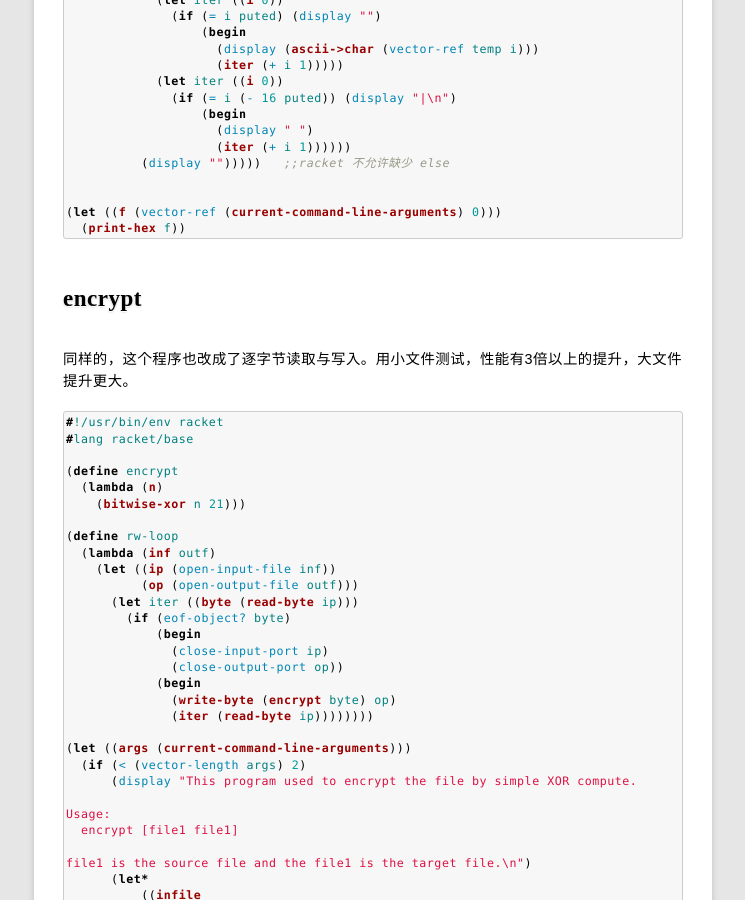
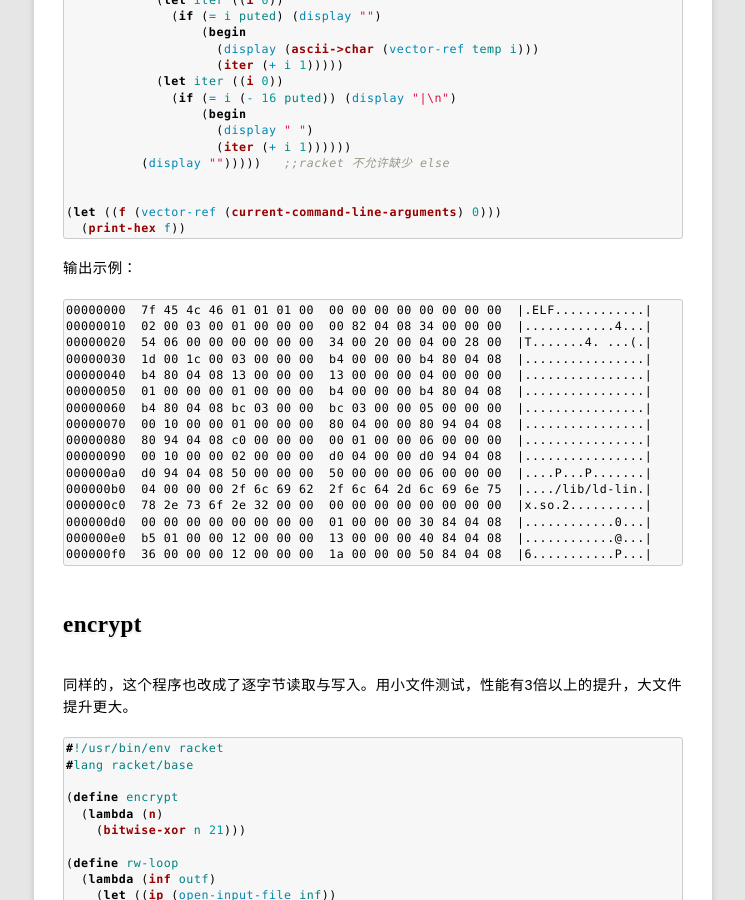
Before and after one commit to rhuichao/uternet.github.io, a Jekyll site: the page built from _posts/2016-06-20-hexdump.md, in a window 1280 px wide and 900 px high, scrolled down 1819 px. Shown: the whole window, without its empty margins (267-1012 px from the left). Built offline with Jekyll 4.4.1, drawn with Linux system fonts in a browser that asks for light colours; some web fonts are replaced; Markdown is read by kramdown in place of the engine named in the settings.

Commit message:
new document posted

````diff
--- a/_posts/2016-06-20-hexdump.md
+++ b/_posts/2016-06-20-hexdump.md
@@ -108,6 +108,27 @@ date: 2014-06-20
   (print-hex f))
 ```
 
+输出示例：
+
+```
+00000000  7f 45 4c 46 01 01 01 00  00 00 00 00 00 00 00 00  |.ELF............|
+00000010  02 00 03 00 01 00 00 00  00 82 04 08 34 00 00 00  |............4...|
+00000020  54 06 00 00 00 00 00 00  34 00 20 00 04 00 28 00  |T.......4. ...(.|
+00000030  1d 00 1c 00 03 00 00 00  b4 00 00 00 b4 80 04 08  |................|
+00000040  b4 80 04 08 13 00 00 00  13 00 00 00 04 00 00 00  |................|
+00000050  01 00 00 00 01 00 00 00  b4 00 00 00 b4 80 04 08  |................|
+00000060  b4 80 04 08 bc 03 00 00  bc 03 00 00 05 00 00 00  |................|
+00000070  00 10 00 00 01 00 00 00  80 04 00 00 80 94 04 08  |................|
+00000080  80 94 04 08 c0 00 00 00  00 01 00 00 06 00 00 00  |................|
+00000090  00 10 00 00 02 00 00 00  d0 04 00 00 d0 94 04 08  |................|
+000000a0  d0 94 04 08 50 00 00 00  50 00 00 00 06 00 00 00  |....P...P.......|
+000000b0  04 00 00 00 2f 6c 69 62  2f 6c 64 2d 6c 69 6e 75  |..../lib/ld-lin.|
+000000c0  78 2e 73 6f 2e 32 00 00  00 00 00 00 00 00 00 00  |x.so.2..........|
+000000d0  00 00 00 00 00 00 00 00  01 00 00 00 30 84 04 08  |............0...|
+000000e0  b5 01 00 00 12 00 00 00  13 00 00 00 40 84 04 08  |............@...|
+000000f0  36 00 00 00 12 00 00 00  1a 00 00 00 50 84 04 08  |6...........P...|
+```
+
 # encrypt
 
 同样的，这个程序也改成了逐字节读取与写入。用小文件测试，性能有3倍以上的提升，大文件提升更大。
````
